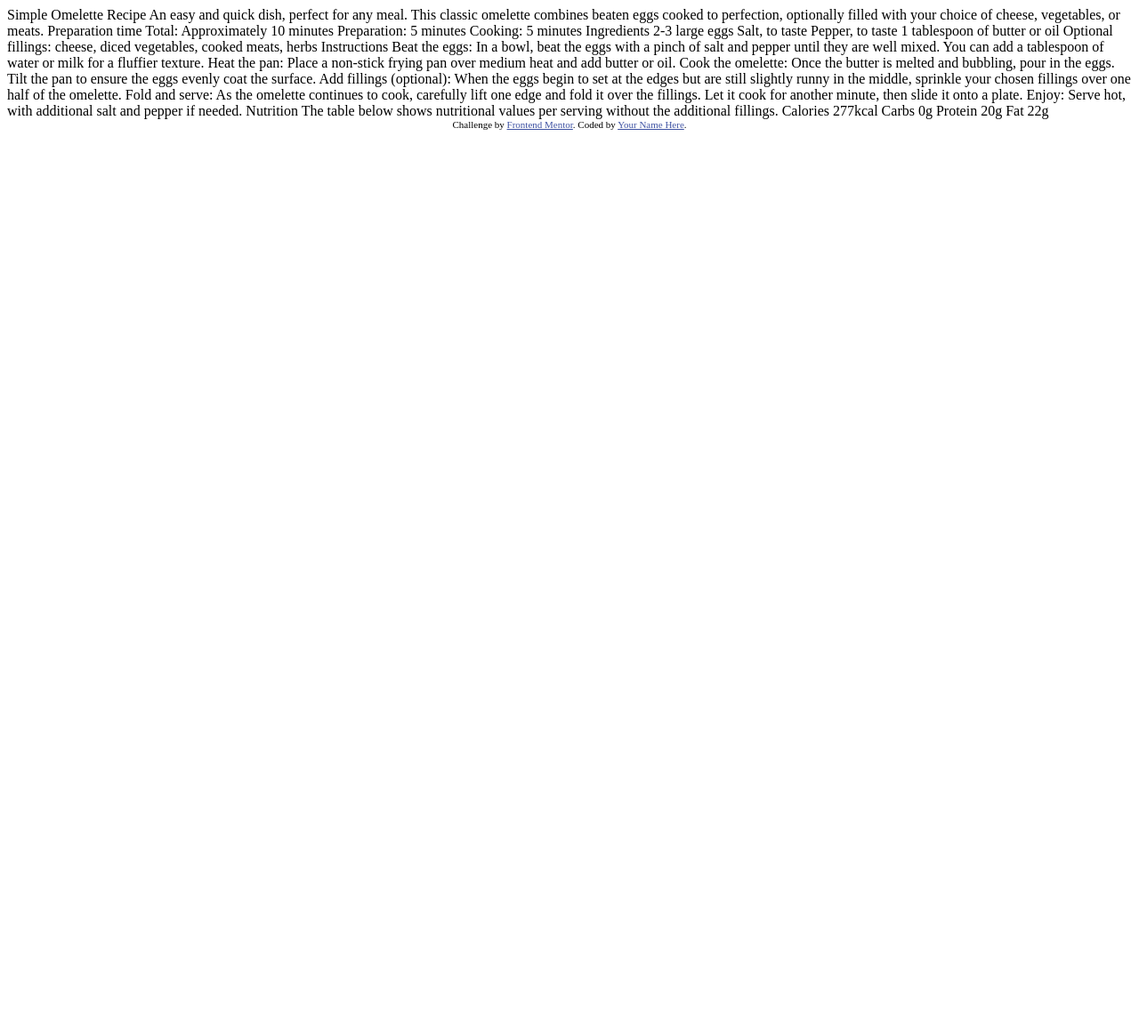
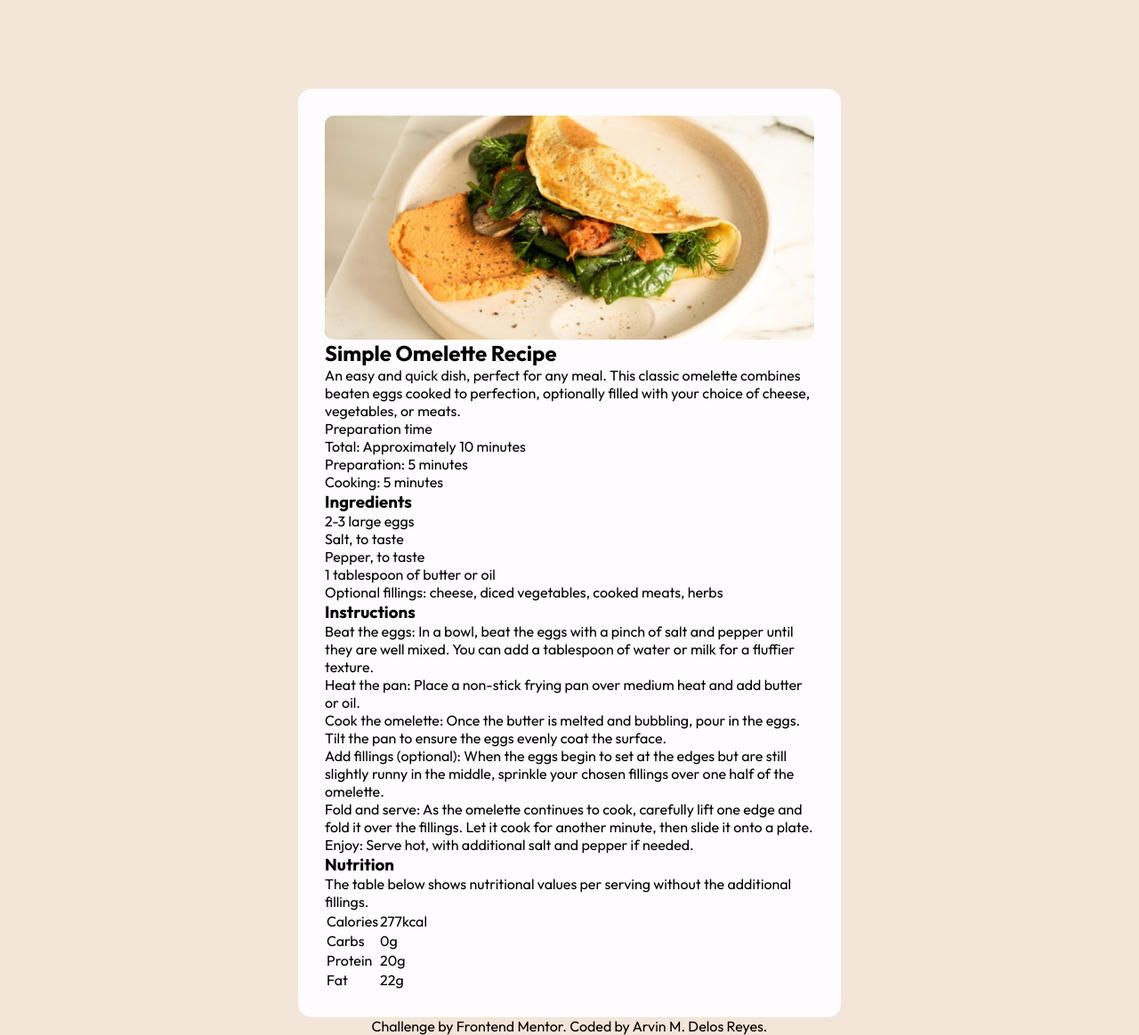
Before and after one commit to arvndlr/recipe-page, a plain HTML site: page index.html in a window 1280 px wide. Shown: the whole page at 89% size. Before the commit the page ends 800 px from the top, so only its background shows below. Drawn offline with Linux system fonts and the light colour scheme.

Commit message:
create the mvp of the page

```diff
--- a/index.html
+++ b/index.html
@@ -1,77 +1,125 @@
 <!DOCTYPE html>
 <html lang="en">
   <head>
-  <meta charset="UTF-8">
-  <meta name="viewport" content="width=device-width, initial-scale=1.0"> <!-- displays site properly based on user's device -->
+    <meta charset="UTF-8" />
+    <meta name="viewport" content="width=device-width, initial-scale=1.0" />
+    <!-- displays site properly based on user's device -->
 
-  <link rel="icon" type="image/png" sizes="32x32" href="./assets/images/favicon-32x32.png">
+    <link
+      rel="icon"
+      type="image/png"
+      sizes="32x32"
+      href="./assets/images/favicon-32x32.png"
+    />
 
     <title>Frontend Mentor | Recipe page</title>
 
-  <!-- Feel free to remove these styles or customise in your own stylesheet 👍 -->
-  <style>
-    .attribution { font-size: 11px; text-align: center; }
-    .attribution a { color: hsl(228, 45%, 44%); }
-  </style>
+    <link rel="stylesheet" href="./styles.css" />
   </head>
   <body>
-
-  Simple Omelette Recipe
-
-  An easy and quick dish, perfect for any meal. This classic omelette combines beaten eggs cooked
-  to perfection, optionally filled with your choice of cheese, vegetables, or meats.
-
-  Preparation time
-
-  Total: Approximately 10 minutes
-  Preparation: 5 minutes
-  Cooking: 5 minutes
-
-  Ingredients
-
-  2-3 large eggs
-  Salt, to taste
-  Pepper, to taste
-  1 tablespoon of butter or oil
+    <main class="recipe">
+      <section class="recipe__details">
+        <img
+          class="recipe__img"
+          src="/assets/images/image-omelette.jpeg"
+          alt="image of simple omelette recipe"
+        />
+        <h1 class="recipe__title">Simple Omelette Recipe</h1>
+        <p class="recipe__description">
+          An easy and quick dish, perfect for any meal. This classic omelette
+          combines beaten eggs cooked to perfection, optionally filled with your
+          choice of cheese, vegetables, or meats.
+        </p>
+        <div class="recipe__preparation-time">
+          <label for="" class="recipe__preparation-time-heading"
+            >Preparation time</label
+          >
+          <ol>
+            <li><span>Total:</span> Approximately 10 minutes</li>
+            <li><span>Preparation:</span> 5 minutes</li>
+            <li><span>Cooking:</span> 5 minutes</li>
+          </ol>
+        </div>
+        <div class="recipe__ingredients">
+          <h3 class="recipe__ingredients-heading">Ingredients</h3>
+          <ul>
+            <li>2-3 large eggs</li>
+            <li>Salt, to taste</li>
+            <li>Pepper, to taste</li>
+            <li>1 tablespoon of butter or oil</li>
+            <li>
               Optional fillings: cheese, diced vegetables, cooked meats, herbs
-
-  Instructions
-
-  Beat the eggs: In a bowl, beat the eggs with a pinch of salt and pepper until they are well mixed.
-  You can add a tablespoon of water or milk for a fluffier texture.
-
-  Heat the pan: Place a non-stick frying pan over medium heat and add butter or oil.
-
-  Cook the omelette: Once the butter is melted and bubbling, pour in the eggs. Tilt the pan to ensure
-  the eggs evenly coat the surface.
-
-  Add fillings (optional): When the eggs begin to set at the edges but are still slightly runny in the
-  middle, sprinkle your chosen fillings over one half of the omelette.
-
-  Fold and serve: As the omelette continues to cook, carefully lift one edge and fold it over the
-  fillings. Let it cook for another minute, then slide it onto a plate.
-
-  Enjoy: Serve hot, with additional salt and pepper if needed.
-
-  Nutrition
-
-  The table below shows nutritional values per serving without the additional fillings.
-
-  Calories
-  277kcal
-
-  Carbs
-  0g
-
-  Protein
-  20g
-
-  Fat
-  22g
+            </li>
+          </ul>
+        </div>
+      </section>
+      <section class="recipe__intructions">
+        <h3 class="recipe__intructions-heading">Instructions</h3>
+        <ol>
+          <li>
+            <span>Beat the eggs:</span> In a bowl, beat the eggs with a pinch of
+            salt and pepper until they are well mixed. You can add a tablespoon
+            of water or milk for a fluffier texture.
+          </li>
+          <li>
+            <span>Heat the pan:</span> Place a non-stick frying pan over medium
+            heat and add butter or oil.
+          </li>
+          <li>
+            <span>Cook the omelette:</span> Once the butter is melted and
+            bubbling, pour in the eggs. Tilt the pan to ensure the eggs evenly
+            coat the surface.
+          </li>
+          <li>
+            <span>Add fillings (optional):</span> When the eggs begin to set at
+            the edges but are still slightly runny in the middle, sprinkle your
+            chosen fillings over one half of the omelette.
+          </li>
+          <li>
+            <span>Fold and serve:</span> As the omelette continues to cook,
+            carefully lift one edge and fold it over the fillings. Let it cook
+            for another minute, then slide it onto a plate.
+          </li>
+          <li>
+            <span>Enjoy:</span> Serve hot, with additional salt and pepper if
+            needed.
+          </li>
+        </ol>
+      </section>
+      <section class="recipe__nutrition">
+        <h3 class="recipe__nutrition-heading">Nutrition</h3>
+        <p class="recipe__nutrition-description">
+          The table below shows nutritional values per serving without the
+          additional fillings.
+        </p>
+        <table class="recipe__nutrition-table">
+          <tbody>
+            <tr>
+              <td>Calories</td>
+              <td>277kcal</td>
+            </tr>
+            <tr>
+              <td>Carbs</td>
+              <td>0g</td>
+            </tr>
+            <tr>
+              <td>Protein</td>
+              <td>20g</td>
+            </tr>
+            <tr>
+              <td>Fat</td>
+              <td>22g</td>
+            </tr>
+          </tbody>
+        </table>
+      </section>
+    </main>
 
     <div class="attribution">
-    Challenge by <a href="https://www.frontendmentor.io?ref=challenge" target="_blank">Frontend Mentor</a>.
-    Coded by <a href="#">Your Name Here</a>.
+      Challenge by
+      <a href="https://www.frontendmentor.io?ref=challenge" target="_blank"
+        >Frontend Mentor</a
+      >. Coded by <a href="#">Arvin M. Delos Reyes</a>.
     </div>
   </body>
 </html>
--- /dev/null
+++ b/styles.css
@@ -0,0 +1,144 @@
+/* || RESET */
+*,
+*::after,
+*::before {
+  margin: 0;
+  padding: 0;
+  box-sizing: border-box;
+}
+
+img,
+picture,
+video {
+  display: block;
+  max-width: 100%;
+  height: auto;
+}
+
+input,
+button,
+textarea,
+select {
+  font: inherit;
+  color: inherit;
+  background: none;
+  border-color: transparent;
+}
+
+a {
+  text-decoration: none;
+  color: inherit;
+}
+
+ul,
+ol {
+  list-style-type: none;
+}
+
+@font-face {
+  font-family: "Outfit";
+  src: url("assets/fonts/outfit/static/Outfit-Black.ttf") format("truetype");
+  font-weight: 900;
+  font-style: normal;
+}
+
+@font-face {
+  font-family: "Outfit";
+  src: url("assets/fonts/outfit/static/Outfit-Bold.ttf") format("truetype");
+  font-weight: 700;
+  font-style: normal;
+}
+
+@font-face {
+  font-family: "Outfit";
+  src: url("assets/fonts/outfit/static/Outfit-ExtraBold.ttf") format("truetype");
+  font-weight: 800;
+  font-style: normal;
+}
+
+@font-face {
+  font-family: "Outfit";
+  src: url("assets/fonts/outfit/static/Outfit-ExtraLight.ttf") format("truetype");
+  font-weight: 200;
+  font-style: normal;
+}
+
+@font-face {
+  font-family: "Outfit";
+  src: url("assets/fonts/outfit/static/Outfit-Light.ttf") format("truetype");
+  font-weight: 300;
+  font-style: normal;
+}
+
+@font-face {
+  font-family: "Outfit";
+  src: url("assets/fonts/outfit/static/Outfit-Medium.ttf") format("truetype");
+  font-weight: 500;
+  font-style: normal;
+}
+
+@font-face {
+  font-family: "Outfit";
+  src: url("assets/fonts/outfit/static/Outfit-Regular.ttf") format("truetype");
+  font-weight: 400;
+  font-style: normal;
+}
+
+@font-face {
+  font-family: "Outfit";
+  src: url("assets/fonts/outfit/static/Outfit-SemiBold.ttf") format("truetype");
+  font-weight: 600;
+  font-style: normal;
+}
+
+@font-face {
+  font-family: "Outfit";
+  src: url("assets/fonts/outfit/static/Outfit-Thin.ttf") format("truetype");
+  font-weight: 100;
+  font-style: normal;
+}
+
+@font-face {
+  font-family: "YoungSerif";
+  src: url("assets/fonts/young-serif/YoungSerif-Regular.ttf") format("truetype");
+  font-weight: 400;
+  font-style: normal;
+}
+
+:root {
+    --surface: #fefcfe;
+    --bg-color: #f3e5d8;
+    --text-primary: #1c1b19;
+    --text-secondary: #855448;
+    --text-accent: #8c5971;
+}
+
+body {
+    background-color: var(--bg-color);
+    display: flex;
+    flex-direction: column;
+    margin: 100px auto 0;
+    align-items: center;
+    font-family: Outfit;
+    font-size: 16px;
+}
+
+.recipe {
+    background-color: #fefcfe;
+    max-width: 610px;
+    border-radius: 15px;
+    padding: 30px;
+    display: flex;
+    flex-direction: column;
+    justify-content: center;
+    align-items: center;
+}
+
+.recipe__details {
+    display: flex;
+    flex-direction: column;
+}
+
+.recipe__img {
+    border-radius: 10px;
+}
```
Lines whose indentation alone changed are shown as unchanged.
